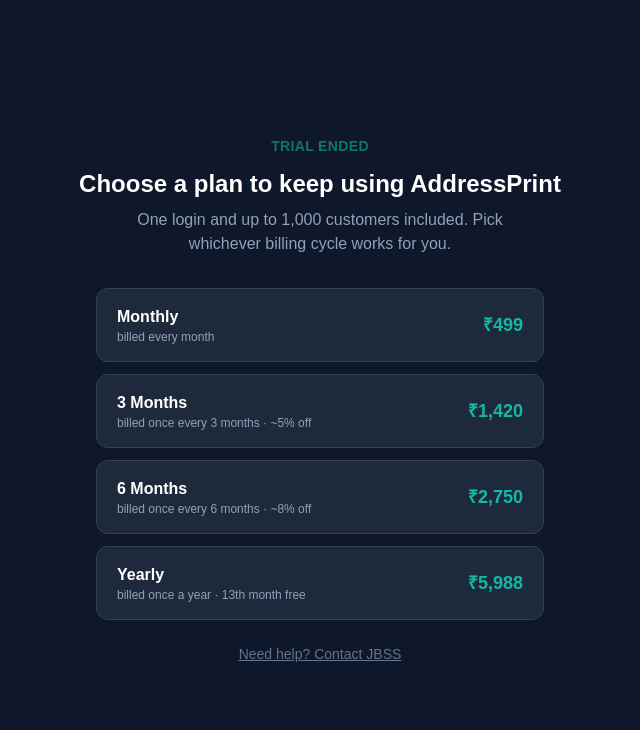
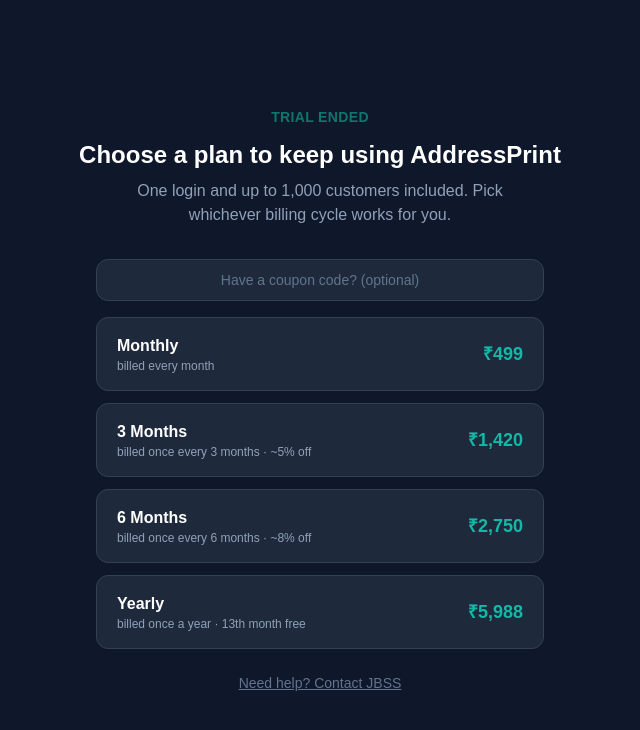
Before and after one commit to jbssindiaaddressprint-netizen/addressprint, a Next.js app: page /1/subscribe in a window 1280 px wide. Shown: the top 730 px of the page, without its empty margins (320-960 px from the left). Built offline with nearby package versions, Linux system fonts and the light colour scheme; no server answers.

Commit message:
Add coupon code support: maps a code to a Razorpay Offer ID before checkout

```diff
--- a/app/[slug]/subscribe/SubscribeOptions.tsx
+++ b/app/[slug]/subscribe/SubscribeOptions.tsx
@@ -1,6 +1,6 @@
 'use client'
 
-import { useActionState, useEffect } from 'react'
+import { useActionState, useEffect, useState } from 'react'
 import { startSubscription, type SubscribeState } from './actions'
 
 const initialState: SubscribeState = { status: 'idle' }
@@ -14,6 +14,7 @@
 
 export default function SubscribeOptions({ slug }: { slug: string }) {
   const [state, formAction, pending] = useActionState(startSubscription, initialState)
+  const [coupon, setCoupon] = useState('')
 
   useEffect(() => {
     if (state.status === 'redirecting' && state.url) {
@@ -23,10 +24,22 @@
 
   return (
     <div className="mt-8 grid w-full max-w-md gap-3">
+      <div className="mb-1">
+        <input
+          type="text"
+          value={coupon}
+          onChange={(e) => setCoupon(e.target.value)}
+          placeholder="Have a coupon code? (optional)"
+          disabled={pending}
+          className="w-full rounded-xl border border-[#334155] bg-[#1E293B] px-4 py-2.5 text-center text-sm text-white placeholder-slate-500 outline-none transition focus:ring-2 focus:ring-[#14B8A6] disabled:cursor-not-allowed disabled:opacity-50"
+        />
+      </div>
+
       {PLANS.map((plan) => (
         <form action={formAction} key={plan.key}>
           <input type="hidden" name="slug" value={slug} />
           <input type="hidden" name="planKey" value={plan.key} />
+          <input type="hidden" name="couponCode" value={coupon} />
           <button
             type="submit"
             disabled={pending}
--- a/app/[slug]/subscribe/actions.ts
+++ b/app/[slug]/subscribe/actions.ts
@@ -19,6 +19,13 @@
   base_yearly: { planId: 'plan_T4nJMsz5cfB6VM', totalCount: 30 }, // every 1 year x 30yrs
 }
 
+// Coupon codes the tenant can type in, mapped to a Razorpay Offer ID created in the
+// dashboard. TEST99 is a throwaway offer for safely testing real payments at ~₹1-5
+// instead of full price — remove it once real coupons are needed.
+const COUPON_CODES: Record<string, string> = {
+  TEST99: 'offer_T59sWEOWpKkkB6',
+}
+
 export async function startSubscription(
   _prev: SubscribeState,
   formData: FormData
@@ -28,6 +35,16 @@
 
   const config = PLAN_CONFIG[planKey]
   if (!slug || !config) return { status: 'error', error: 'Invalid plan selected.' }
+
+  const couponCodeRaw = (formData.get('couponCode') as string | null)?.trim().toUpperCase()
+  let offerId: string | undefined
+  if (couponCodeRaw) {
+    const matchedOfferId = COUPON_CODES[couponCodeRaw]
+    if (!matchedOfferId) {
+      return { status: 'error', error: `"${couponCodeRaw}" is not a valid coupon code.` }
+    }
+    offerId = matchedOfferId
+  }
 
   const { data: tenant, error: tenantError } = await supabaseAdmin
     .from('tenants')
@@ -56,7 +73,8 @@
         total_count: config.totalCount,
         quantity: 1,
         customer_notify: 1,
-        notes: { tenant_id: tenant.id, tenant_slug: slug, plan_key: planKey },
+        ...(offerId ? { offer_id: offerId } : {}),
+        notes: { tenant_id: tenant.id, tenant_slug: slug, plan_key: planKey, coupon: couponCodeRaw ?? '' },
         notify_info: {
           ...(phoneDigits ? { notify_phone: phoneDigits } : {}),
           ...(tenant.email ? { notify_email: tenant.email as string } : {}),
```
